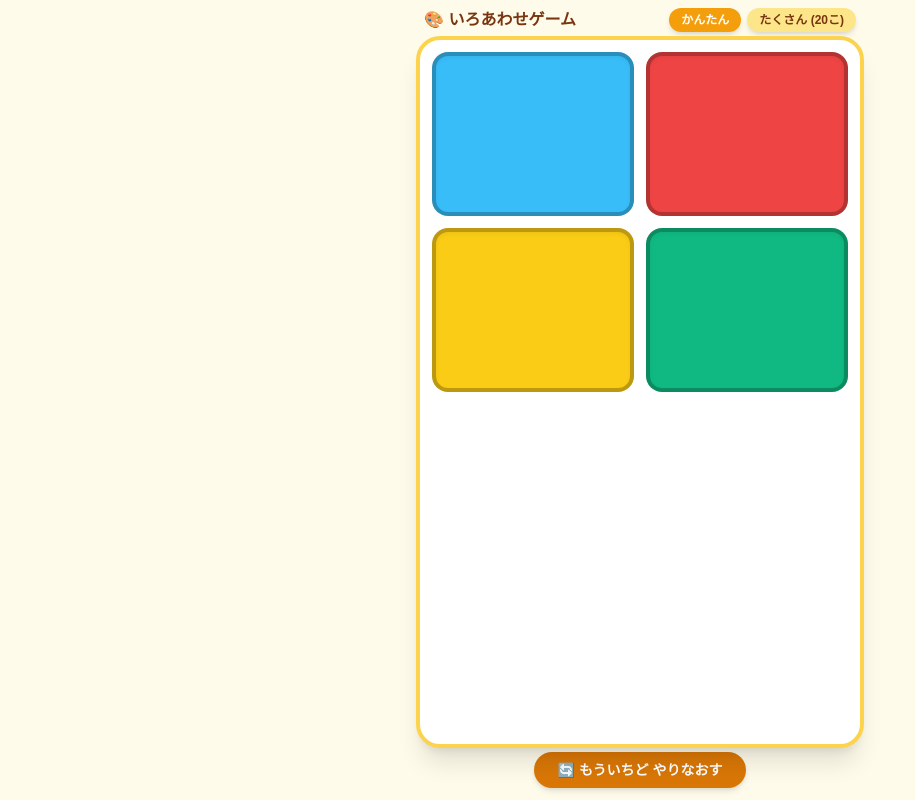
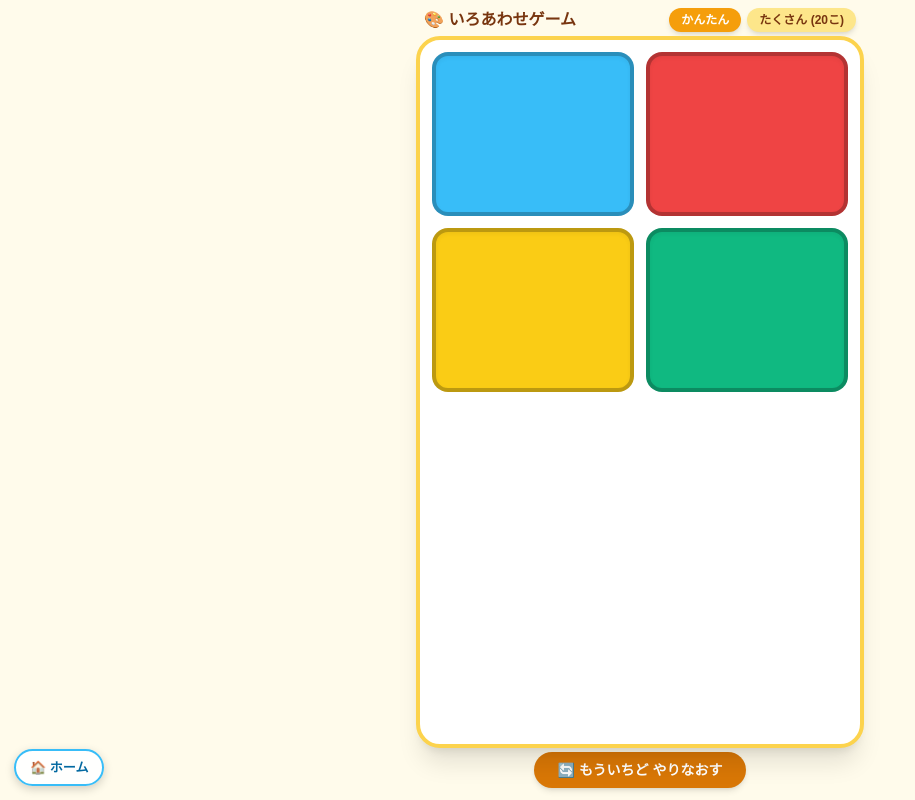
Before and after one commit to kanteach/mini-games, a plain HTML site: page color-match.html in a window 1280 px wide. Shown: the whole page, without its empty margins (0-915 px from the left). Drawn offline with nearby package versions, Linux system fonts and the light colour scheme.

Commit message:
Update color-match.html

```diff
--- a/color-match.html
+++ b/color-match.html
@@ -310,6 +310,11 @@
         window.addEventListener('load', () => {
             initMode('easy');
         });
-    </script>
+    </script><!-- ▼ 共通：ホームへ戻るボタン ▼ -->
+<a href="index.html" onclick="if(location.pathname.split('/').length > 3){ this.href='../index.html'; }" style="position: fixed; bottom: 14px; left: 14px; z-index: 999999; background: rgba(255, 255, 255, 0.92); color: #0369a1; border: 2px solid #38bdf8; border-radius: 9999px; padding: 7px 14px; font-size: 13px; font-weight: bold; text-decoration: none; box-shadow: 0 3px 10px rgba(0,0,0,0.18); display: inline-flex; align-items: center; gap: 4px; font-family: sans-serif; backdrop-filter: blur(4px);">
+  🏠 ホーム
+</a>
+<!-- ▲ 共通：ホームへ戻るボタン ▲ -->
+
 </body>
 </html>
```
